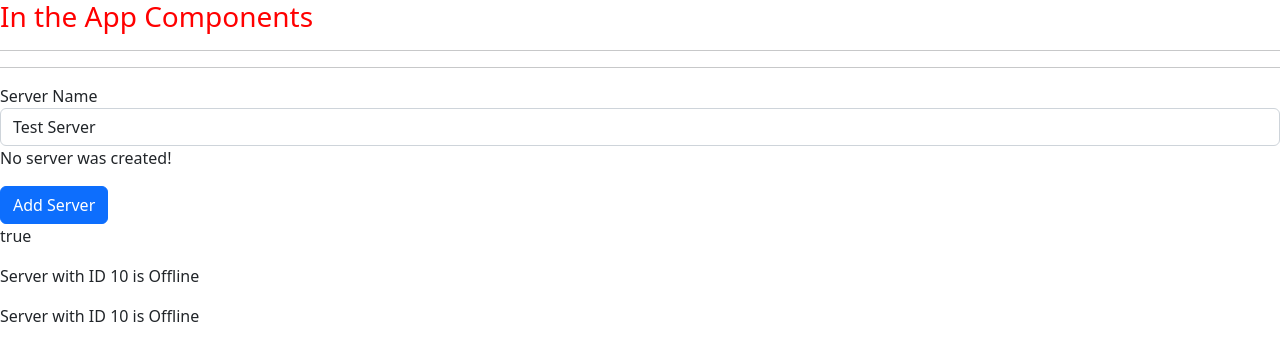
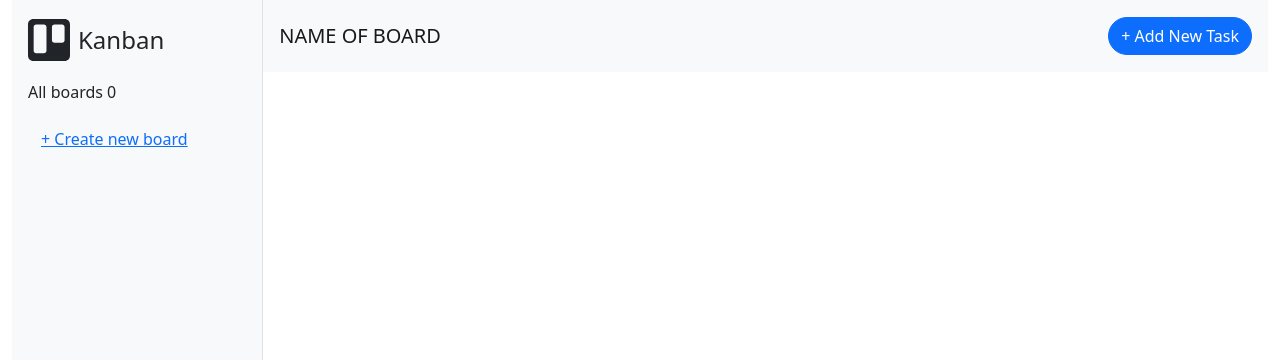
Before and after one commit to sagar1025/kanban, an Angular app: page / in a window 1280 px wide. Shown: the top 360 px of the page. Built offline with nearby package versions, Linux system fonts and the light colour scheme.

Commit message:
add navbar, sidebar, and add functionlality to add new boards

```diff
--- a/angular.json
+++ b/angular.json
@@ -26,7 +26,9 @@
               "node_modules/bootstrap/dist/css/bootstrap.min.css",
               "src/styles.css"
             ],
-            "scripts": []
+            "scripts": [
+              "node_modules/bootstrap/dist/js/bootstrap.bundle.min.js"
+            ]
           },
           "configurations": {
             "production": {
--- a/package.json
+++ b/package.json
@@ -18,6 +18,10 @@
     "@angular/platform-browser": "^14.1.0",
     "@angular/platform-browser-dynamic": "^14.1.0",
     "@angular/router": "^14.1.0",
+    "@fortawesome/angular-fontawesome": "^0.11.1",
+    "@fortawesome/fontawesome-svg-core": "^6.1.2",
+    "@fortawesome/free-brands-svg-icons": "^6.1.2",
+    "@fortawesome/free-solid-svg-icons": "^6.1.2",
     "bootstrap": "^5.2.0",
     "rxjs": "~7.5.0",
     "tslib": "^2.3.0",
--- a/src/app/app.component.html
+++ b/src/app/app.component.html
@@ -1,3 +1,10 @@
-<h3> In the App Components</h3>
-<hr />
-<app-servers></app-servers>
+<div class="container-fluid">
+    <div class="d-flex">
+        <app-sidebar class="w-25 vh-100"></app-sidebar>
+        <app-navbar class="w-100 vh-10"></app-navbar>
+    </div>
+
+    <!-- <h3> In the App Components</h3>
+    <hr />
+    <app-servers></app-servers> -->
+</div>
--- /dev/null
+++ b/src/app/navbar/navbar.component.html
@@ -0,0 +1,6 @@
+<nav class="navbar navbar-light bg-light p-3">
+    <a class="navbar-brand" href="#">
+      NAME OF BOARD
+    </a>
+    <button class="btn btn-primary rounded-pill" type="button">+ Add New Task</button>
+</nav>
--- /dev/null
+++ b/src/app/navbar/navbar.component.ts
@@ -0,0 +1,15 @@
+import { Component, OnInit } from '@angular/core';
+
+@Component({
+  selector: 'app-navbar',
+  templateUrl: './navbar.component.html',
+  styleUrls: ['./navbar.component.css']
+})
+export class NavbarComponent implements OnInit {
+
+  constructor() { }
+
+  ngOnInit(): void {
+  }
+
+}
--- /dev/null
+++ b/src/app/services/storageService.ts
@@ -0,0 +1,30 @@
+import { Injectable } from '@angular/core';
+
+@Injectable({
+    providedIn: 'root'
+})
+export class StorageService {
+  constructor() {}
+
+  set(key: string, data: any): void {
+    try {
+      localStorage.setItem(key, JSON.stringify(data));
+    } catch (e) {
+      console.error(e);
+    }
+  }
+
+  get(key: string) {
+    try {
+      const data = localStorage.getItem(key) || '';
+      if(data !== '') {
+        return JSON.parse(data);
+      }
+      return null;
+
+    } catch (e) {
+      console.error(e);
+      return null;
+    }
+  }
+}
--- /dev/null
+++ b/src/app/sidebar/sidebar.component.html
@@ -0,0 +1,43 @@
+<div class="d-flex flex-column flex-shrink-0 p-3 bg-light h-100 border-end">
+    <a href="/" class="d-flex align-items-center mb-3 mb-md-0 me-md-auto link-dark text-decoration-none">
+        <fa-icon [icon]="faTrello" class="me-2" size="3x"></fa-icon>
+        <span class="fs-4">Kanban</span>
+    </a>
+    <p class="my-3 text-small">All boards {{boardsCount}}</p>
+
+    <ul class="nav nav-pills flex-column mb-auto">
+
+        <li class="nav-item mb-2" *ngFor="let board of boards">
+            <a href="#" class="nav-link active" aria-current="page">
+                <fa-icon [icon]="faTrello" class="me-2"></fa-icon>
+                {{board.name}}
+            </a>
+        </li>
+        <li>
+        <button type="button" class="btn btn-link" type="button" data-bs-toggle="modal" data-bs-target="#newBoard">+ Create new board</button>
+        </li>
+    </ul>
+</div>
+
+<div class="modal fade" tabindex="-1" id="newBoard" aria-labelledby="newBoardLabel">
+    <div class="modal-dialog modal-dialog-centered">
+        <div class="modal-content">
+            <div class="modal-header">
+                <h5 class="modal-title">Add a Board</h5>
+                <button type="button" class="btn-close" data-bs-dismiss="modal" aria-label="Close"></button>
+            </div>
+            <div class="modal-body">
+                <form #f="ngForm" (ngSubmit)="addBoard(f)">
+                    <div class="input-group mb-3">
+                        <label class="label me-3">Name of Board</label>
+                        <input type="text" class="form-control" placeholder="Board name" aria-label="Board name" name="boardName"  ngModel/>
+                    </div>
+                    <div class="modal-footer">
+                        <button type="button" class="btn btn-secondary" data-bs-dismiss="modal">Close</button>
+                        <button class="btn btn-primary">Save changes</button>
+                    </div>
+                </form>
+            </div>
+        </div>
+    </div>
+</div>
--- /dev/null
+++ b/src/app/sidebar/sidebar.component.ts
@@ -0,0 +1,61 @@
+import { Component, Injectable, OnInit } from '@angular/core';
+import { NgForm } from '@angular/forms';
+import { StorageService } from '../services/storageService';
+import { faTrello } from '@fortawesome/free-brands-svg-icons';
+
+@Component({
+  selector: 'app-sidebar',
+  templateUrl: './sidebar.component.html'
+})
+
+@Injectable({
+  providedIn: 'root'
+})
+export class SidebarComponent implements OnInit {
+  boardKey = 'BOARDS';
+  boards: IBoard[] = [];
+  boardsCount: number = 0;
+  faTrello = faTrello;
+
+  constructor(private localstorage: StorageService) { }
+
+  ngOnInit(): void {
+    this.boards = this.getBoards();
+    this.boardsCount = this.boards ? this.boards.length : 0;
+  }
+
+  getBoards() {
+    const boards = this.localstorage.get(this.boardKey);
+    return boards;
+  }
+
+  addBoard(form: NgForm): void {
+    const formData = form.value;
+    if(formData && formData.boardName)  {
+      const boardName = formData.boardName;
+      let boards = <[IBoard]>this.getBoards() || [];
+      console.log(boards);
+      if(boards && boards !== null && boards.length > 0) {
+        const data: IBoard = {
+          name: boardName,
+          id: this.boardsCount
+        };
+        boards.push(data);
+      }
+      else {
+        const board: IBoard = {
+          name: boardName,
+          id: this.boardsCount
+        }
+        boards.push(board);
+      }
+      this.localstorage.set(this.boardKey, boards);
+      window.location.reload();
+    }
+  }
+};
+
+interface IBoard {
+  id: number;
+  name: string;
+}
```
Also changed, not shown: src/app/app.module.ts (+7 -1 lines), src/app/navbar/navbar.component.css (added), 2 other files (tests, documents, lock files or other folders).
